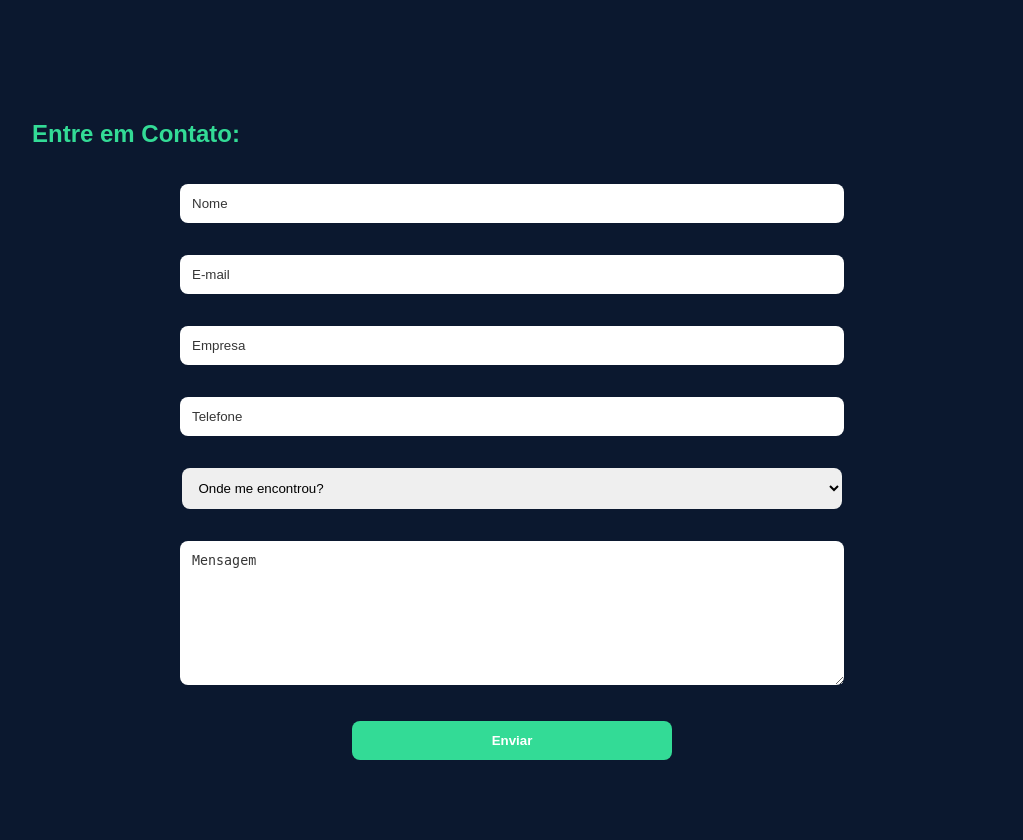
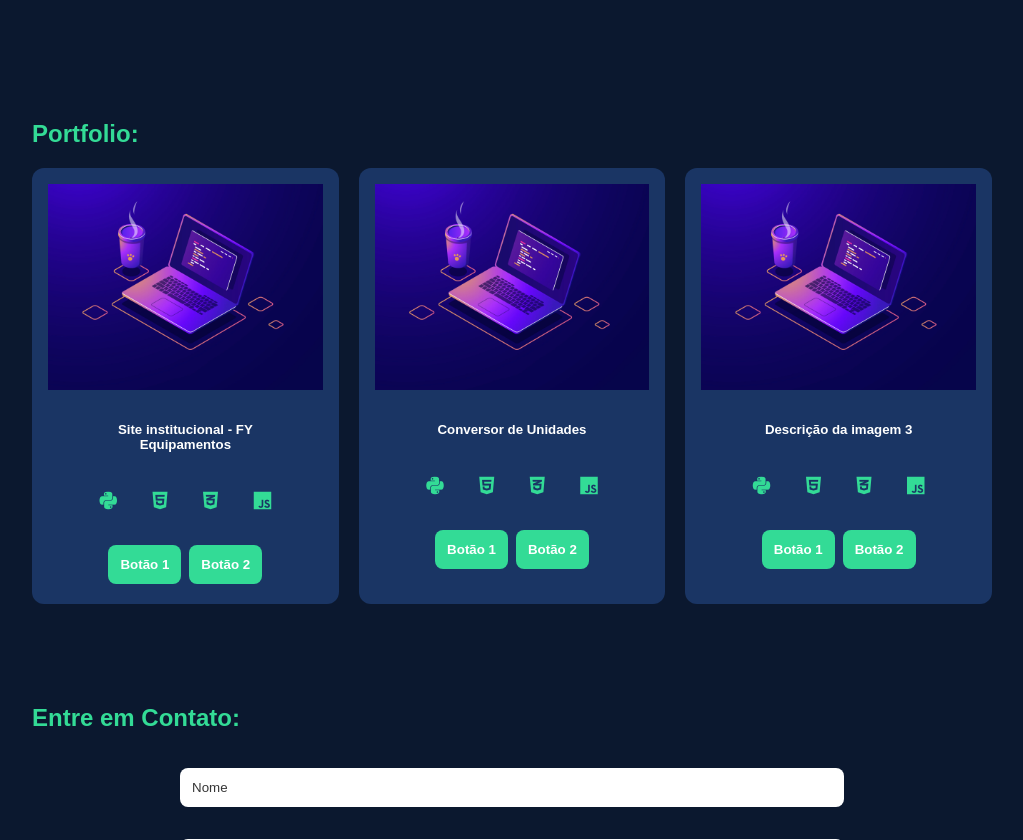
Before and after one commit to FredMagas/Meu-Portfolio, a Django app: page / in a window 1280 px wide. Shown: the part 1667-2507 px from the top of the page, without its empty margins (128-1151 px from the left). Run offline with Django 4.2, Linux system fonts and the light colour scheme; some libraries are stand-ins or nearby versions.

Commit message:
Portifolio Grid added

```diff
--- a/portfolioweb/fredmagaweb/static/css/index.css
+++ b/portfolioweb/fredmagaweb/static/css/index.css
@@ -179,6 +179,10 @@ h2 {
     color: white;
 }
 
+.portfolio {
+    padding-top: 10vh;
+}
+
 .forms {
     padding-top: 10vh;
 }
@@ -252,3 +256,77 @@ footer {
     margin: none;
     padding-top: 5vh;
 }
+
+
+
+/* Estilo base */
+.grid-container {
+    display: grid;
+    grid-template-columns: repeat(3, 1fr);
+    gap: 20px;
+}
+
+.grid-item {
+    padding: 2vh;
+    text-align: center;
+    background-color: #1a3564;
+    border-radius: 1.5vh;
+}
+
+.port-content {
+    display: flex;
+    flex-direction: column;
+    justify-content: center;
+    align-items: center;
+
+}
+
+.port-techs {
+    display: flex;
+    flex-direction: row;
+    justify-content: space-evenly;
+    align-items: center;
+    padding: 2vh;
+    margin-bottom: 3vh;
+}
+
+.grid-item img {
+    max-width: 100%;
+}
+
+.port-btn {
+    display: flex;
+    flex-direction: row;
+    justify-content: center;
+    align-items: center;
+}
+
+.grid-item button {
+    margin: 0.5vh;
+    font-weight: bold;
+    background-color: #33db96;
+    color: white;
+    text-decoration: none;
+    list-style: none;
+    border: none;
+    padding: 1.5vh;
+    border-radius: 1vh;
+    cursor: pointer;
+}
+
+.grid-item button:hover {
+    background-color: #18744d;
+}
+
+.grid-item h5 {
+    color: white;
+    margin: 0;
+    padding: 4vh;
+}
+
+/* Responsividade */
+@media screen and (max-width: 768px) {
+    .grid-container {
+        grid-template-columns: 1fr; /* Uma coluna em telas menores */
+    }
+}
--- a/portfolioweb/fredmagaweb/templates/index.html
+++ b/portfolioweb/fredmagaweb/templates/index.html
@@ -106,7 +106,62 @@
         </section>
         <section id="portfolio">
             <div class="portfolio">
+                <h2>
+                    Portfolio:
+                </h2>
+                <div class="grid-container">
+                    <div class="grid-item">
+                        <div class="port-content">
+                            <img src="{% static 'images/apresentacao.jpg' %}" alt="Imagem 1">
+                            <h5>Site institucional - FY Equipamentos</h5>
+                        </div>
+                        <div class="port-techs">
+                            <i class="fa-brands fa-python fa-lg" style="color: #33db96;"></i>
+                            <i class="fa-brands fa-html5 fa-lg" style="color: #33db96;"></i>
+                            <i class="fa-brands fa-css3-alt fa-lg" style="color: #33db96;"></i>
+                            <i class="fa-brands fa-js fa-lg" style="color: #33db96;"></i>
+                        </div>
+                        <div class="port-btn">
+                            <button>Botão 1</button>
+                            <button>Botão 2</button>
+                        </div>
+                    </div>
 
+
+                    <div class="grid-item">
+                        <div class="port-content">
+                            <img src="{% static 'images/apresentacao.jpg' %}" alt="Imagem 2">
+                            <h5>Conversor de Unidades</h5>
+                        </div>
+                        <div class="port-techs">
+                            <i class="fa-brands fa-python fa-lg" style="color: #33db96;"></i>
+                            <i class="fa-brands fa-html5 fa-lg" style="color: #33db96;"></i>
+                            <i class="fa-brands fa-css3-alt fa-lg" style="color: #33db96;"></i>
+                            <i class="fa-brands fa-js fa-lg" style="color: #33db96;"></i>
+                        </div>
+                        <div class="port-btn">
+                            <button>Botão 1</button>
+                            <button>Botão 2</button>
+                        </div>
+                    </div>
+
+                    <div class="grid-item">
+                        <div class="port-content">
+                            <img src="{% static 'images/apresentacao.jpg' %}" alt="Imagem 3">
+                            <h5>Descrição da imagem 3</h5>
+                        </div>
+                        <div class="port-techs">
+                            <i class="fa-brands fa-python fa-lg" style="color: #33db96;"></i>
+                            <i class="fa-brands fa-html5 fa-lg" style="color: #33db96;"></i>
+                            <i class="fa-brands fa-css3-alt fa-lg" style="color: #33db96;"></i>
+                            <i class="fa-brands fa-js fa-lg" style="color: #33db96;"></i>
+                        </div>
+                        <div class="port-btn">
+                            <button>Botão 1</button>
+                            <button>Botão 2</button>
+                        </div>
+                    </div>
+                </div>
             </div>
         </section>
         <section id="contato">
```
